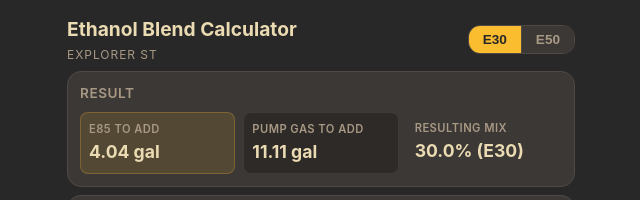
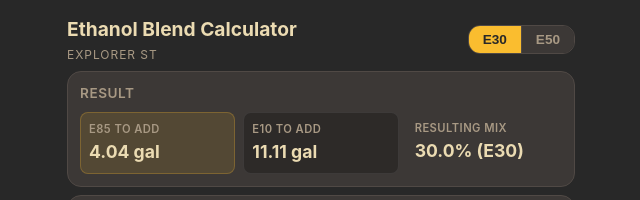
Before and after one commit to xaviervilla/ethanol_calc, a plain HTML site: page index.html in a window 1280 px wide. Shown: the top 200 px of the page, 319-959 px from the left. Drawn offline with Linux system fonts and the light colour scheme.

Commit message:
Update verbage on fuel type for clarity

```diff
--- a/index.html
+++ b/index.html
@@ -28,7 +28,7 @@
           <span class="result-value" id="result-e85">—</span>
         </div>
         <div class="result-item result-item--pump">
-          <span class="result-label">Pump Gas to Add</span>
+          <span class="result-label">E10 to Add</span>
           <span class="result-value" id="result-pump">—</span>
         </div>
         <div class="result-item">
```
Also changed, not shown: 1 other file.
